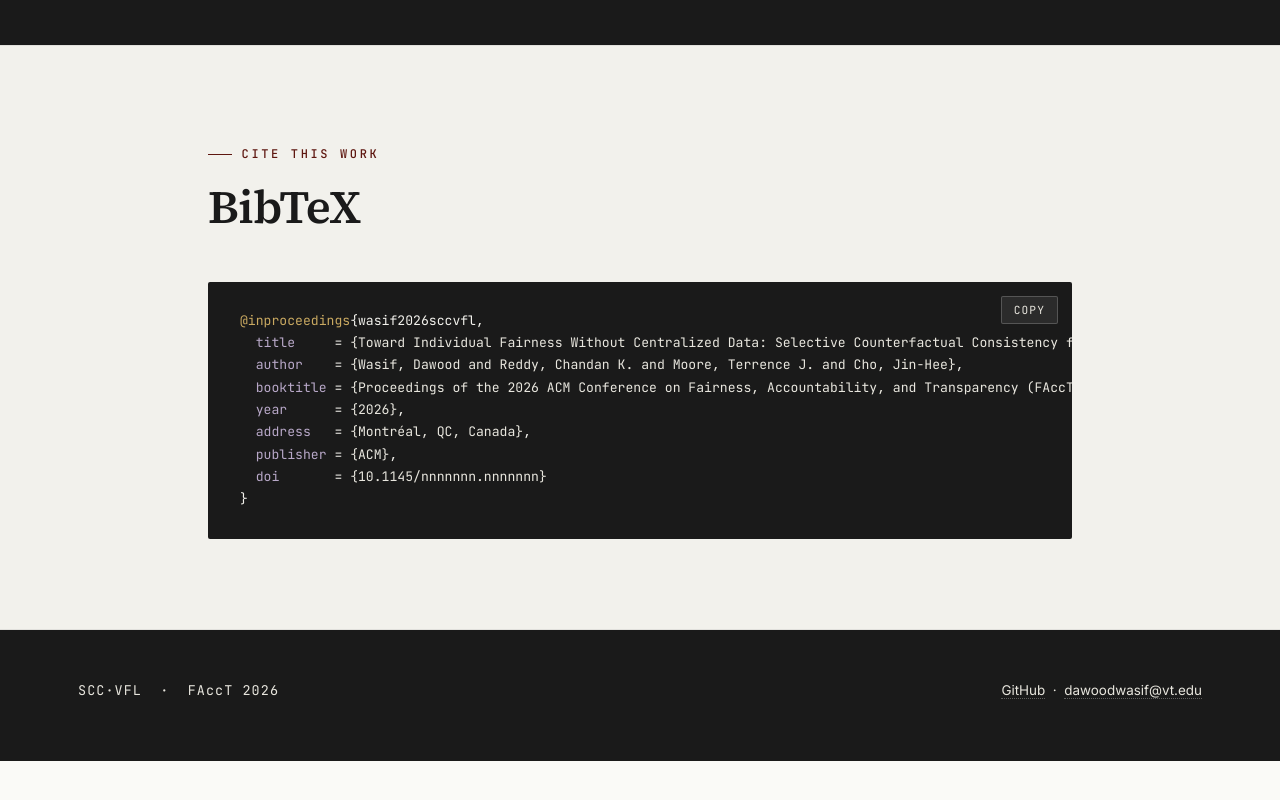
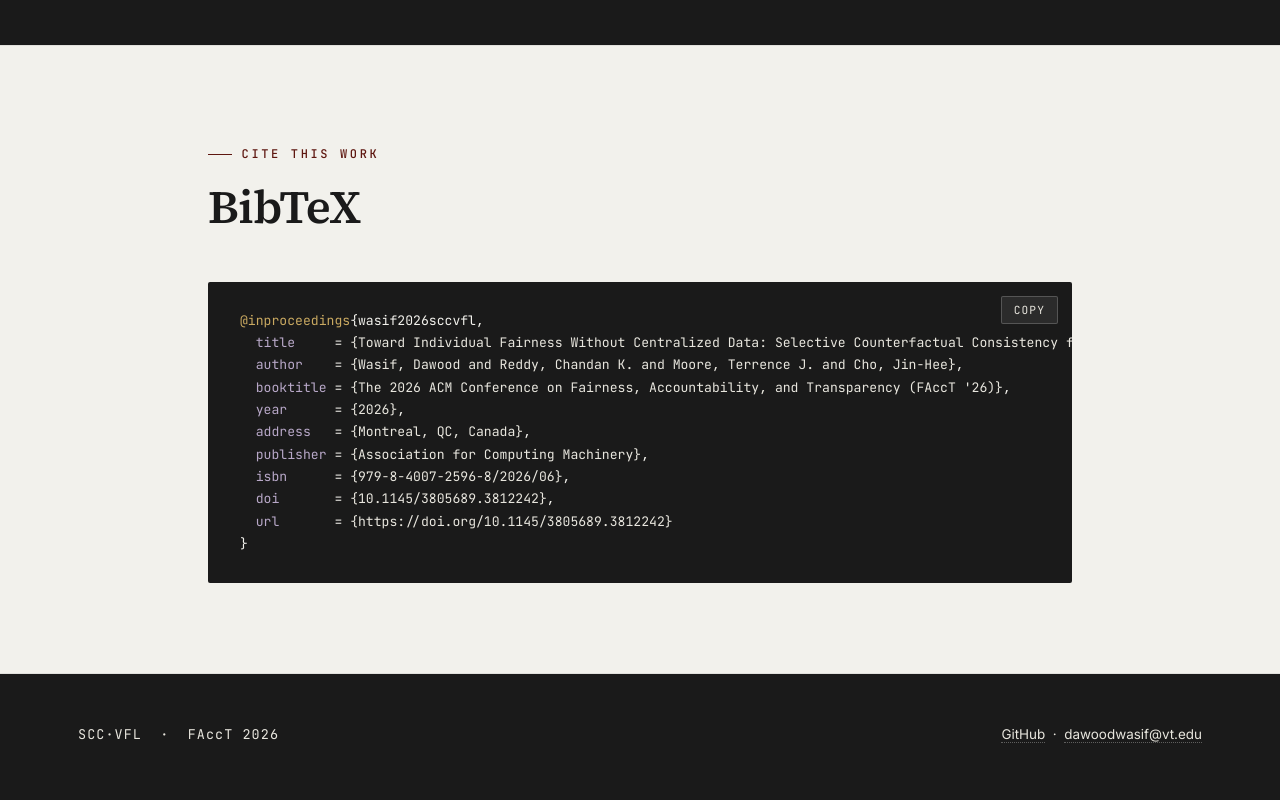
Before and after one commit to dawoodwasif/SCC-VFL, a plain HTML site: page index.html in a window 1280 px wide. Shown: the part 9177-9977 px from the top of the page. Before the commit the page ends 9938 px from the top, so only its background shows below. Drawn offline with nearby package versions, Linux system fonts and the light colour scheme.

Commit message:
Update bibliographic entry in index.html

```diff
--- a/index.html
+++ b/index.html
@@ -1251,11 +1251,13 @@ mjx-container { font-size: 100% !important; }
 <pre id="bibtexText" style="margin:0; font-family: inherit;"><span class="bkey">@inproceedings</span>{wasif2026sccvfl,
   <span class="bfield">title</span>     = <span class="bval">{Toward Individual Fairness Without Centralized Data: Selective Counterfactual Consistency for Vertical Federated Learning}</span>,
   <span class="bfield">author</span>    = <span class="bval">{Wasif, Dawood and Reddy, Chandan K. and Moore, Terrence J. and Cho, Jin-Hee}</span>,
-  <span class="bfield">booktitle</span> = <span class="bval">{Proceedings of the 2026 ACM Conference on Fairness, Accountability, and Transparency (FAccT '26)}</span>,
+  <span class="bfield">booktitle</span> = <span class="bval">{The 2026 ACM Conference on Fairness, Accountability, and Transparency (FAccT '26)}</span>,
   <span class="bfield">year</span>      = <span class="bval">{2026}</span>,
-  <span class="bfield">address</span>   = <span class="bval">{Montréal, QC, Canada}</span>,
-  <span class="bfield">publisher</span> = <span class="bval">{ACM}</span>,
-  <span class="bfield">doi</span>       = <span class="bval">{10.1145/nnnnnnn.nnnnnnn}</span>
+  <span class="bfield">address</span>   = <span class="bval">{Montreal, QC, Canada}</span>,
+  <span class="bfield">publisher</span> = <span class="bval">{Association for Computing Machinery}</span>,
+  <span class="bfield">isbn</span>      = <span class="bval">{979-8-4007-2596-8/2026/06}</span>,
+  <span class="bfield">doi</span>       = <span class="bval">{10.1145/3805689.3812242}</span>,
+  <span class="bfield">url</span>       = <span class="bval">{https://doi.org/10.1145/3805689.3812242}</span>
 }</pre>
     </div>
   </div>
```
